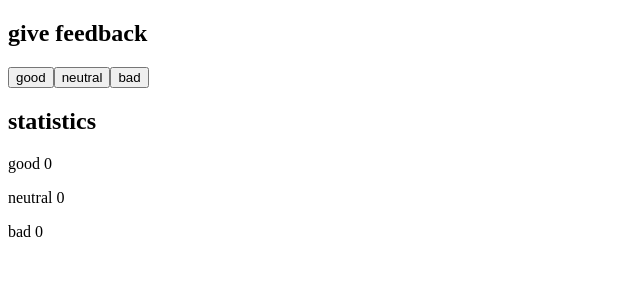
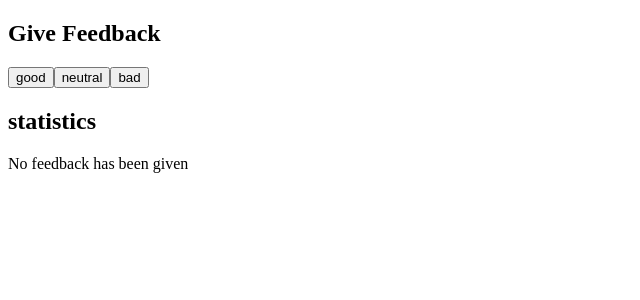
Before and after one commit to abhishek-dangol/fullstackopen_course, a React (Create React App) app: page / in a window 1280 px wide. Shown: the top 300 px of the page, without its empty margins (0-640 px from the left). Built offline with nearby package versions, Linux system fonts and the light colour scheme.

Commit message:
unicafe step2 step3 step4

```diff
--- a/src/App.js
+++ b/src/App.js
@@ -1,35 +1,61 @@
 import { useState } from "react";
 import React from "react";
+
+const Statistics = (props) => {
+  if (!props.hasFeedback) {
+    return <p>No feedback has been given</p>
+  }
+  return (
+    <>
+      <p>good {props.good}</p>
+      <p>neutral {props.neutral}</p>
+      <p>bad {props.bad}</p>
+      <p>all {props.total}</p>
+      <p>average {(props.good + props.bad + props.neutral) / props.total}</p>
+    </>
+  );
+}
 
 const App = () => {
   // save clicks of each button to its own state
   const [good, setGood] = useState(0);
   const [neutral, setNeutral] = useState(0);
   const [bad, setBad] = useState(0);
+  const [hasFeedback, setHasFeedback] = useState(false);
+
+  const total = good + bad + neutral;
 
   const handleClickGood = () => {
+    setHasFeedback(true);
     setGood(good + 1)
   }
 
-   const handleClickNeutral = () => {
+  const handleClickNeutral = () => {
+     setHasFeedback(true);
      setNeutral(neutral + 1);
    };
 
-   const handleClickBad = () => {
-     setBad(bad + 1);
+  const handleClickBad = () => {
+    setHasFeedback(true);
+     setBad(bad - 1);
    };
+
+  const statisticsProps = {
+    hasFeedback: hasFeedback,
+    good: good,
+    neutral: neutral,
+    bad: bad,
+    total: total,
+  };
 
   return (
     <>
-      <h2>give feedback</h2>
+      <h2>Give Feedback</h2>
       <button onClick={handleClickGood}>good</button>
       <button onClick={handleClickNeutral}>neutral</button>
       <button onClick={handleClickBad}>bad</button>
       <h2>statistics</h2>
-      <p>good {good}</p>
-      <p>neutral {neutral}</p>
-      <p>bad {bad}</p>
-
+      <Statistics {...statisticsProps} />
     </>
   )
 };
```
